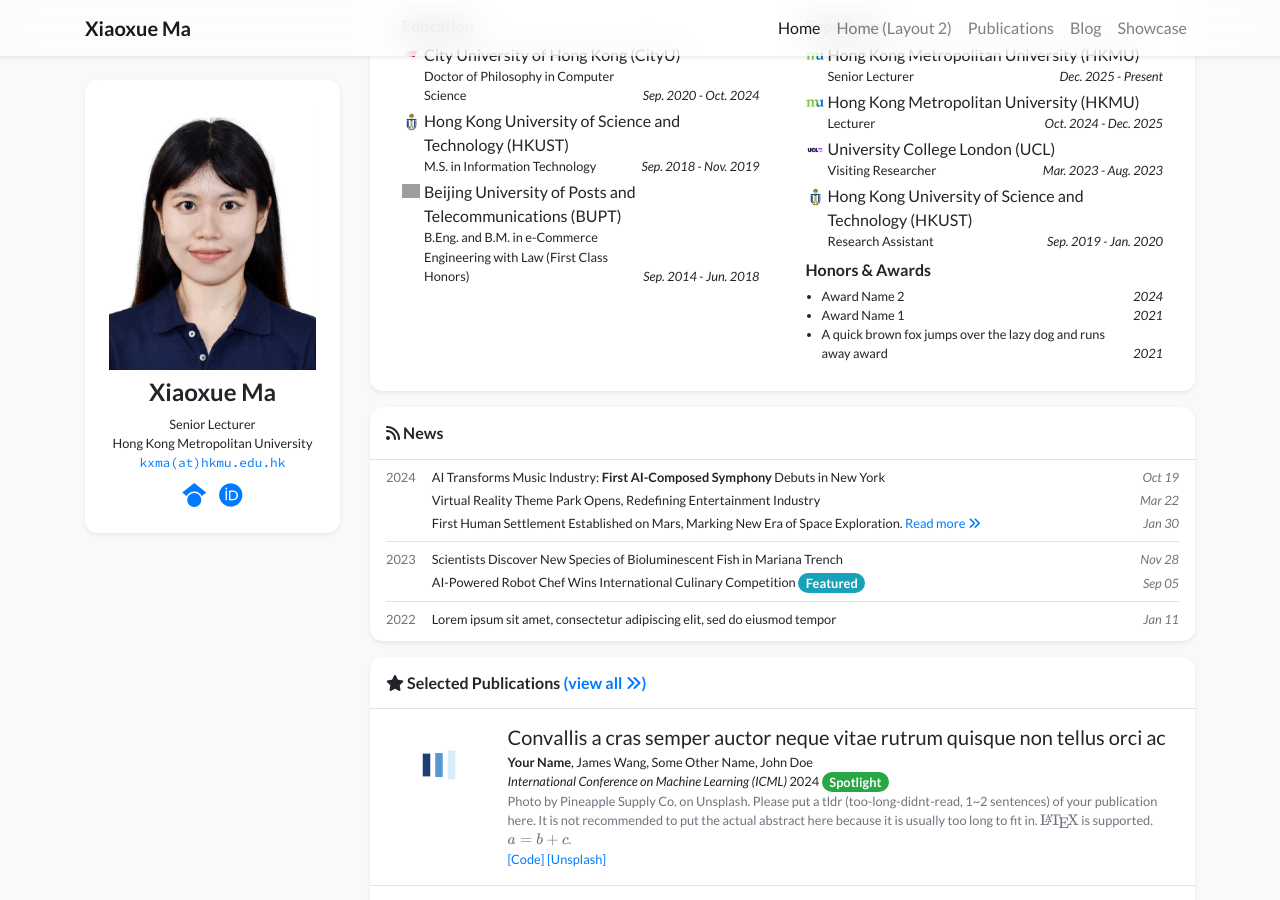
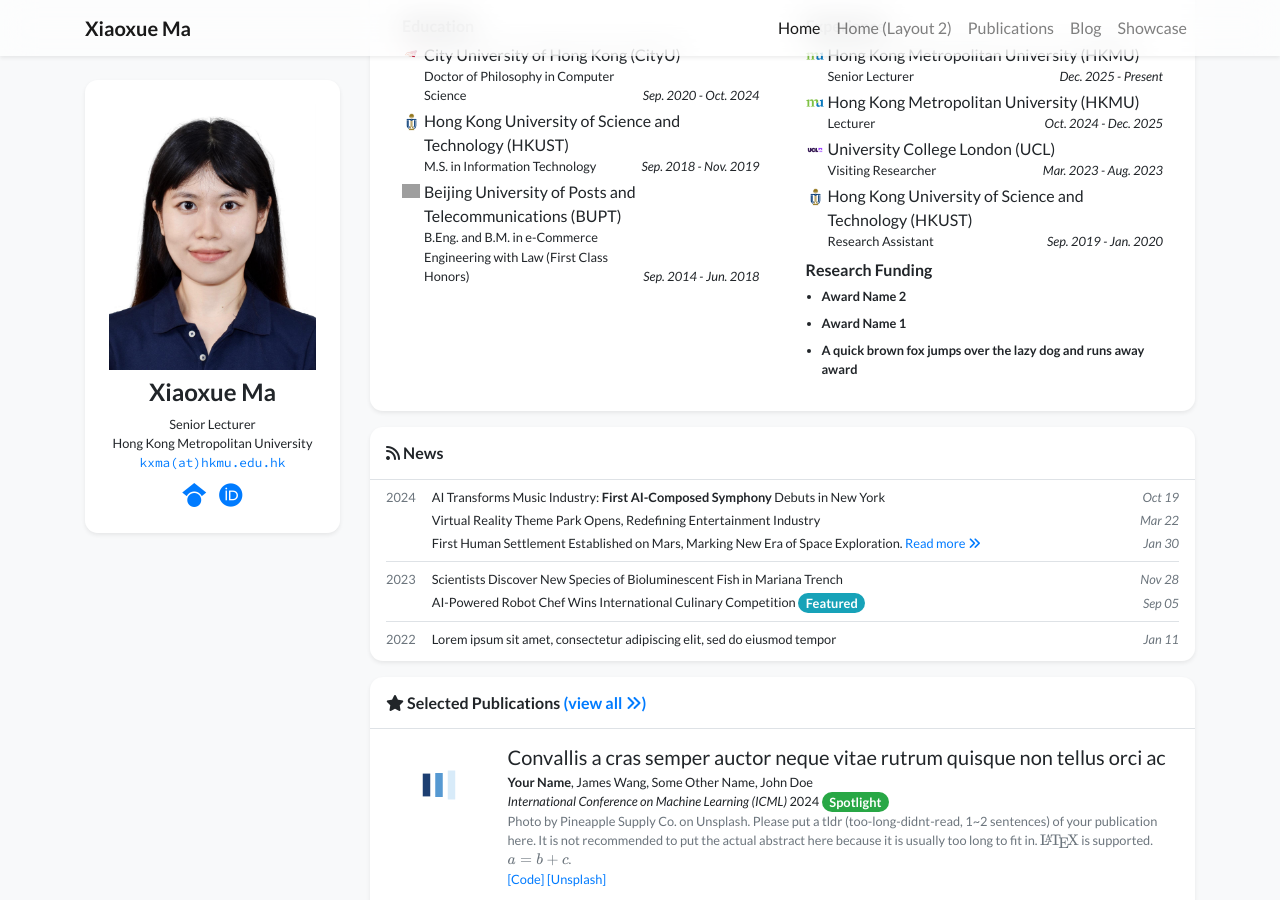
Before and after one commit to xiaoxuemakayley/xiaoxuemakayley.github.io, a Jekyll site: the page built from index.html, in a window 1280 px wide and 900 px high, scrolled down 592 px. Built offline with Jekyll 4.4.1, drawn with Linux system fonts in a browser that asks for light colours; nearby versions of some CDN libraries; a style sheet for code colours, icons or effects is not loaded; grey boxes are pictures that could not be loaded.

Commit message:
Change Honors & Awards to Research Funding

```diff
--- a/_includes/widgets/experience_card.html
+++ b/_includes/widgets/experience_card.html
@@ -52,14 +52,12 @@
                     {% if site.data.profile.awards %}
                     <div class="col-lg-6">
                         <div class="mx-2 my-1">
-                            <h6>Honors & Awards</h6>
+                            <h6>Research Funding</h6>
                             <ul class="list small pl-3 mb-1">
                                 {% for item in site.data.profile.awards %}
-                                <li>
-                                    <div class="d-flex">
-                                        <div>{{ item.name }}</div>
-                                        <div class="ml-auto mt-auto no-break"><em>{{ item.date }}</em></div>
-                                    </div>
+                                <li class="mb-2">
+                                    <div><strong>{{ item.name }}</strong></div>
+                                    <div class="small"><em>{{ item.position }}</em></div>
                                 </li>
                                 {% endfor %}
                             </ul>
```
